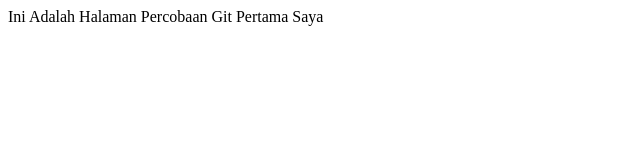
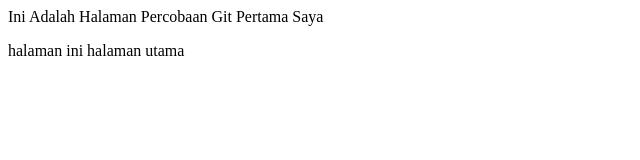
Before and after one commit to Lestari2608/gitsaya, a plain HTML site: page index.html in a window 1280 px wide. Shown: the whole page, without its empty margins (0-640 px from the left). Drawn offline with Linux system fonts and the light colour scheme.

Commit message:
merubah file index.html dan menambah coba1.txt

```diff
--- a/index.html
+++ b/index.html
@@ -1,4 +1,6 @@
 <html>
 <head><title>percobaan Git</title></head>
-<body><p>Ini Adalah Halaman Percobaan Git Pertama Saya</p></body>
+<body><p>Ini Adalah Halaman Percobaan Git Pertama Saya</p>
+<p>halaman ini halaman utama</p>
+</body>
 </html>
```
Also changed, not shown: coba1.txt (added).
